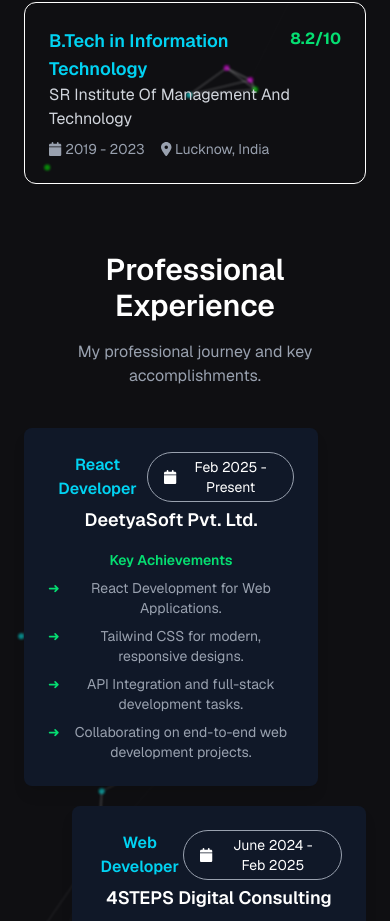
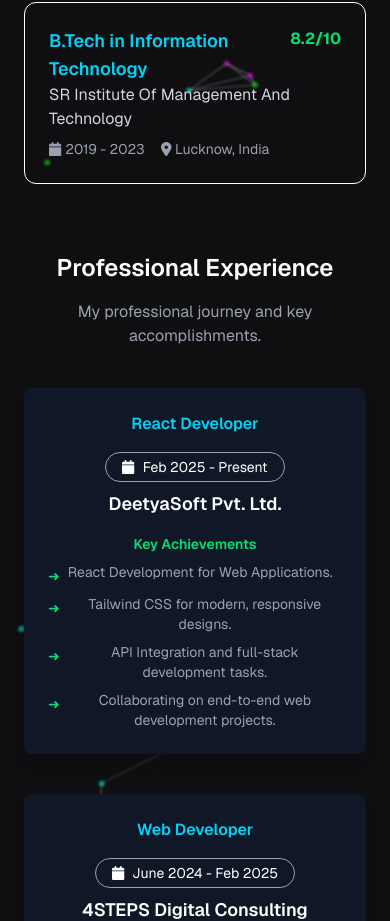
Before and after one commit to vivek-chauhaan/portfolio, a Next.js app: page / in a window 390 px wide. Shown: the part 980-1901 px from the top of the page. Built offline with nearby package versions, Linux system fonts and the light colour scheme.

Commit message:
changes in mobile device

```diff
--- a/src/components/Experience.jsx
+++ b/src/components/Experience.jsx
@@ -318,8 +318,8 @@ const experiences = [
 
 const ExperienceTimeline = () => {
   return (
-    <section className="relative max-w-6xl  py-16 items-center  text-white">
-      <h2 className="md:text-4xl text-3xl font-semibold text-center mb-4">
+    <div className="relative max-w-6xl  py-16 items-center  text-white">
+      <h2 className="md:text-4xl text-2xl font-semibold text-center mb-4">
         Professional Experience
       </h2>
       <p className="text-center mb-10 text-gray-400">
@@ -330,13 +330,13 @@ const ExperienceTimeline = () => {
         {/* Vertical Line (Hidden on Mobile) */}
         <div className="hidden md:block absolute left-1/2 transform -translate-x-1/2 h-full w-1 bg-gradient-to-b from-cyan-500 via-green-500 to-pink-500"></div>
 
-        <div className="space-y-5">
+        <div className="space-y-10">
           {experiences.map((exp, idx) => (
             <div
               key={idx}
-              className={`relative flex ${
-                exp.side === "left" ? "justify-start" : "justify-end"
-              } md:flex`}
+              className={`relative flex flex-col md:flex-row ${
+                exp.side === "left" ? "md:justify-start" : "md:justify-end"
+              } items-center md:items-stretch`}
             >
               {/* Dot (Hidden on Mobile) */}
               <div className="hidden md:block absolute left-1/2 transform -translate-x-1/2">
@@ -345,31 +345,32 @@ const ExperienceTimeline = () => {
 
               {/* Card */}
               <div
-                className={`w-full max-w-md p-6 rounded-lg bg-gray-900 shadow-lg ${
+                className={`w-full md:max-w-md p-6 rounded-lg bg-gray-900 shadow-lg mx-4 md:mx-0 ${
                   exp.side === "left"
-                    ? "ml-12 md:text-left text-center"
-                    : "mr-12 md:text-left text-center"
-                } mx-auto `}
+                    ? "md:ml-12 text-center md:text-left"
+                    : "md:mr-12 text-center md:text-left"
+                }`}
               >
-                <div className="flex md:justify-between items-center">
+                <div className="flex flex-col md:flex-row md:justify-between items-center gap-2 md:gap-0">
                   <h3 className="text-cyan-400 font-semibold text-base md:text-[20px]">
                     {exp.role}
                   </h3>
-
-                  <div className="inline-flex items-center gap-2 border border-gray-400 rounded-full px-4 py-1 text-white text-sm">
+                  <div className="inline-flex items-center gap-2 border border-gray-400 rounded-full px-4 py-1 text-white text-sm mt-2 md:mt-0">
                     <FontAwesomeIcon icon={faCalendar} />
                     <span>{exp.date}</span>
                   </div>
                 </div>
-                <p className="mt-1 text-lg font-semibold">{exp.company}</p>
+
+                <p className="mt-2 text-lg font-semibold">{exp.company}</p>
+
                 <div className="mt-4">
                   <h4 className="text-green-400 text-sm font-semibold mb-2">
                     Key Achievements
                   </h4>
                   <ul className="list-none space-y-2">
                     {exp.achievements.map((item, i) => (
-                      <li key={i} className="flex gap-2">
-                        <span className="text-green-400 text-sm">➜</span>
+                      <li key={i} className="flex gap-2 items-start">
+                        <span className="text-green-400 text-sm mt-1">➜</span>
                         <span className="text-gray-400 text-sm">{item}</span>
                       </li>
                     ))}
@@ -380,7 +381,7 @@ const ExperienceTimeline = () => {
           ))}
         </div>
       </div>
-    </section>
+    </div>
   );
 };
 
--- a/src/components/TechStack.jsx
+++ b/src/components/TechStack.jsx
@@ -7,7 +7,7 @@ const TechStack = () => {
   const [activeTab, setActiveTab] = useState("all");
 
   return (
-    <section className="py-12 md:px-6 max-w-4xl mx-auto text-center">
+    <div className="py-12 md:px-6 max-w-4xl mx-auto text-center">
       {/* Header */}
       <div className="flex items-center justify-center mb-5">
         <div className="relative inline-flex items-center gap-3 px-4 py-2">
@@ -63,7 +63,7 @@ const TechStack = () => {
           </div>
         ))}
       </div>
-    </section>
+    </div>
   );
 };
 
```
